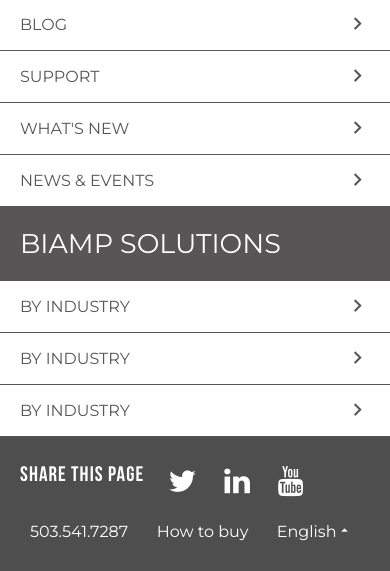
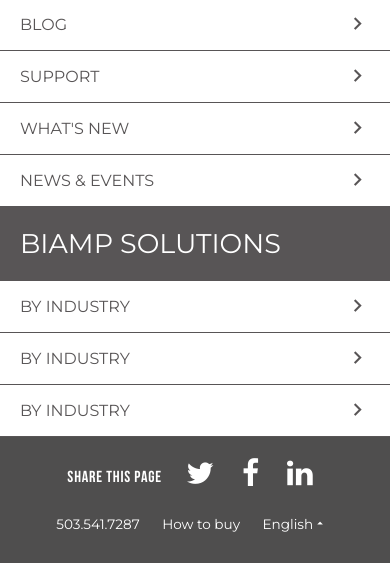
Before and after one commit to omniosi/biamp, a PHP site: page / in a window 390 px wide. Shown: the part 771-1342 px from the top of the page. Run offline with PHP 8.4, Linux system fonts and the light colour scheme; some web fonts are replaced.

Commit message:
client changes: mobile footer layout

```diff
--- a/modules/footer-desktop-styles.php
+++ b/modules/footer-desktop-styles.php
@@ -6,6 +6,9 @@
 	height: 80px;
 	padding-left: 40px;
 	overflow: hidden;
+}
+.footer .title{
+	font-size: 21px;
 }
 .footer-menu{
 	position: absolute;
@@ -16,12 +19,15 @@
 .footer-menu li a{
 	width: auto;
 	display: inline-block;
+	margin-right: 0;
+
 }
 .footer-menu li a{
 	/*padding: 10px 20px 30px;*/
 	padding: 0 20px;
 	border-right: 1px solid #fff;
 	border-bottom: none;
+	font-size: 16px;
 }
 .footer-menu li a.products,
 .footer-menu li a.blog{
--- a/modules/footer-styles.php
+++ b/modules/footer-styles.php
@@ -25,32 +25,39 @@
 .footer .title{
 	font-family: 'Bebas Neue', 'Oswald', Arial, sans-serif;
 	text-transform: uppercase;
-	font-size: 21px;
+	font-size: 1em;
 	letter-spacing: 0.05em;
 	padding-right: 10px;
 	position: relative;
-	top: 5px;
+	top: 10px;
 }
 .footer .share ul li,
 .footer .share ul{
 	display:inline-block;
 	vertical-align: top;
 	font-size: 30px;
-	margin-top: 4px;
+	/*margin-top: 4px;*/
 }
 .footer ul li a.focus,
 .footer ul li a:hover{
 	color: #D9272E;
 	text-decoration: none;
 }
+.footer .share,
+.footer .footer-menu{
+	text-align: center;
+}
 .footer-menu li{
 	margin-bottom: 10px;
 	display: inline-block;
+	margin-right: 2%;
 }
 .footer-menu li a{
 	/*width: 100%;*/
 	/*display:block;*/
 	/*border-bottom: 1px solid #494647;*/
+	padding: 0;
+	font-size: 0.85em;
 }
 .footer .footer-menu li a.focus,
 .footer .footer-menu li a:hover{
--- a/modules/footer.php
+++ b/modules/footer.php
@@ -80,8 +80,8 @@
 		<span class="title">Share this page</span>
 		<ul>
 			<li><a href="#" class="twitter"><span class="icon icon-twitter"></span></a></li>
+			<li><a href="#" class="facebook"><span class="icon icon-facebook"></span></a></li>
 			<li><a href="#" class="linkedin"><span class="icon icon-linkedin"></span></a></li>
-			<li><a href="#" class="youtube"><span class="icon icon-youtube"></span></a></li>
 		</ul>
 	</div>
 		<ul class="footer-menu">
```
